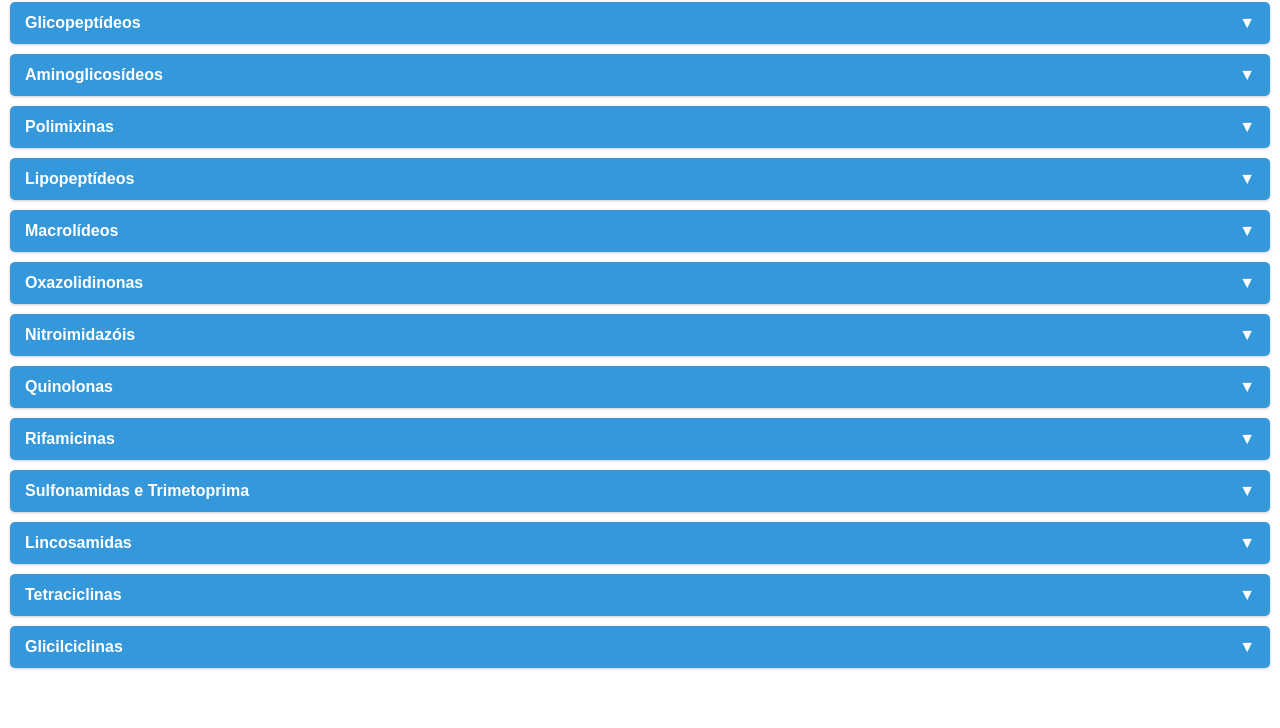
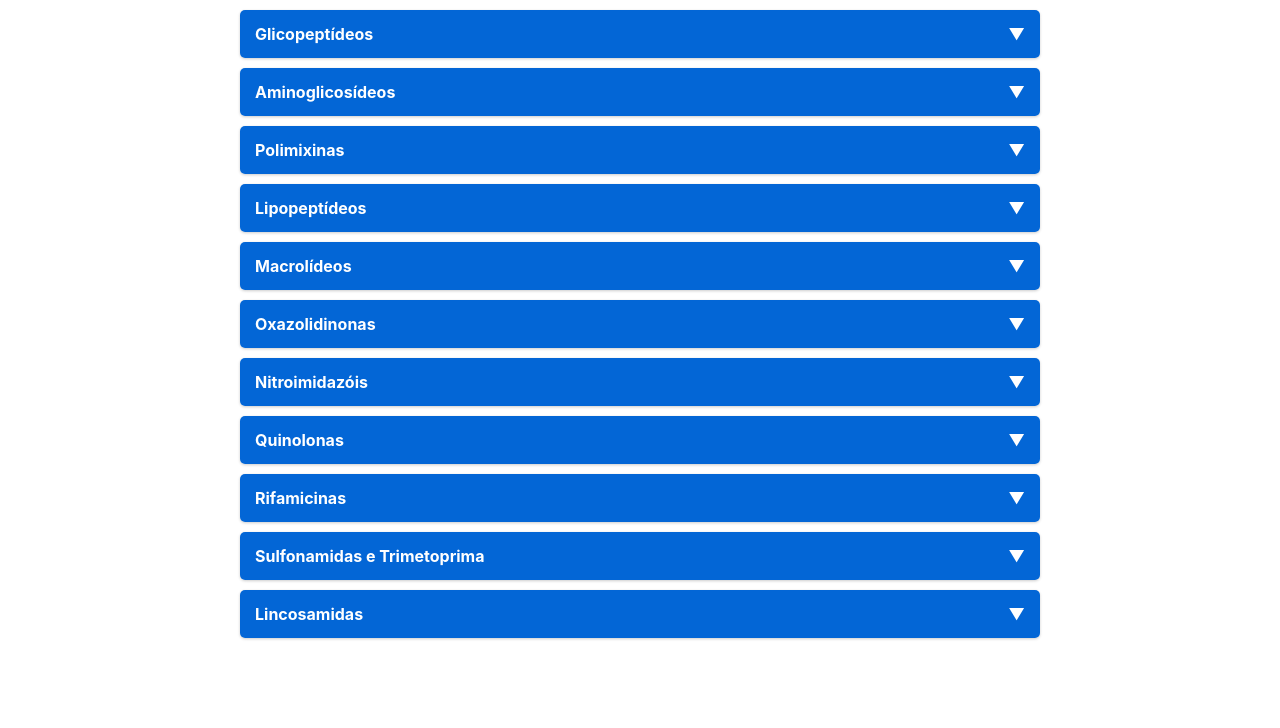
Before and after one commit to andrecortez89/atbnewsletter, a plain HTML site: page index.html in a window 1280 px wide. Shown: the part 72-800 px from the top of the page. Drawn offline with Linux system fonts and the light colour scheme.

Commit message:
Update index.html

```diff
--- a/index.html
+++ b/index.html
@@ -7,12 +7,15 @@
     <style>
         * {
             box-sizing: border-box;
-            font-family: Arial, sans-serif;
+            font-family: -apple-system, BlinkMacSystemFont, "Segoe UI", Roboto, Helvetica, Arial, sans-serif;
         }
 
         body {
             margin: 0;
             padding: 10px;
+            line-height: 1.5;
+            color: #24292e;
+            background-color: #fff;
         }
 
         h1 {
@@ -20,6 +23,11 @@
             color: #2c3e50;
             margin-bottom: 20px;
             font-size: 1.5rem;
+        }
+
+        .container {
+            max-width: 800px;
+            margin: 0 auto;
         }
 
         .accordion {
@@ -30,7 +38,7 @@
         }
 
         .accordion-header {
-            background-color: #3498db;
+            background-color: #0366d6;
             color: white;
             padding: 12px 15px;
             cursor: pointer;
@@ -41,7 +49,7 @@
         }
 
         .accordion-content {
-            background-color: #f9f9f9;
+            background-color: #f6f8fa;
             padding: 0;
             max-height: 0;
             overflow: hidden;
@@ -61,11 +69,11 @@
 
         .info-label {
             font-weight: bold;
-            color: #2c3e50;
+            color: #24292e;
         }
 
         .info-value {
-            color: #333;
+            color: #24292e;
         }
 
         .chevron {
@@ -75,15 +83,37 @@
         .active .chevron {
             transform: rotate(180deg);
         }
+
+        /* GitHub Pages specific styles */
+        footer {
+            margin-top: 30px;
+            text-align: center;
+            font-size: 0.8rem;
+            color: #6a737d;
+            padding: 10px;
+        }
+
+        @media print {
+            .accordion-content {
+                max-height: none !important;
+                padding: 15px !important;
+            }
+
+            .accordion-header {
+                background-color: #f1f1f1 !important;
+                color: #24292e !important;
+            }
+        }
     </style>
 </head>
 <body>
+    <div class="container">
         <h1>Classes de Antibióticos</h1>
 
         <div id="accordion-container">
             <!-- Glicopeptídeos -->
             <div class="accordion">
-            <div class="accordion-header">
+                <div class="accordion-header" onclick="toggleAccordion(this)">
                     Glicopeptídeos
                     <span class="chevron">▼</span>
                 </div>
@@ -112,7 +142,7 @@
 
             <!-- Aminoglicosídeos -->
             <div class="accordion">
-            <div class="accordion-header">
+                <div class="accordion-header" onclick="toggleAccordion(this)">
                     Aminoglicosídeos
                     <span class="chevron">▼</span>
                 </div>
@@ -141,7 +171,7 @@
 
             <!-- Polimixinas -->
             <div class="accordion">
-            <div class="accordion-header">
+                <div class="accordion-header" onclick="toggleAccordion(this)">
                     Polimixinas
                     <span class="chevron">▼</span>
                 </div>
@@ -170,7 +200,7 @@
 
             <!-- Lipopeptídeos -->
             <div class="accordion">
-            <div class="accordion-header">
+                <div class="accordion-header" onclick="toggleAccordion(this)">
                     Lipopeptídeos
                     <span class="chevron">▼</span>
                 </div>
@@ -199,7 +229,7 @@
 
             <!-- Macrolídeos -->
             <div class="accordion">
-            <div class="accordion-header">
+                <div class="accordion-header" onclick="toggleAccordion(this)">
                     Macrolídeos
                     <span class="chevron">▼</span>
                 </div>
@@ -228,7 +258,7 @@
 
             <!-- Oxazolidinonas -->
             <div class="accordion">
-            <div class="accordion-header">
+                <div class="accordion-header" onclick="toggleAccordion(this)">
                     Oxazolidinonas
                     <span class="chevron">▼</span>
                 </div>
@@ -257,7 +287,7 @@
 
             <!-- Nitroimidazóis -->
             <div class="accordion">
-            <div class="accordion-header">
+                <div class="accordion-header" onclick="toggleAccordion(this)">
                     Nitroimidazóis
                     <span class="chevron">▼</span>
                 </div>
@@ -286,7 +316,7 @@
 
             <!-- Quinolonas -->
             <div class="accordion">
-            <div class="accordion-header">
+                <div class="accordion-header" onclick="toggleAccordion(this)">
                     Quinolonas
                     <span class="chevron">▼</span>
                 </div>
@@ -315,7 +345,7 @@
 
             <!-- Rifamicinas -->
             <div class="accordion">
-            <div class="accordion-header">
+                <div class="accordion-header" onclick="toggleAccordion(this)">
                     Rifamicinas
                     <span class="chevron">▼</span>
                 </div>
@@ -344,7 +374,7 @@
 
             <!-- Sulfonamidas e Trimetoprima -->
             <div class="accordion">
-            <div class="accordion-header">
+                <div class="accordion-header" onclick="toggleAccordion(this)">
                     Sulfonamidas e Trimetoprima
                     <span class="chevron">▼</span>
                 </div>
@@ -373,7 +403,7 @@
 
             <!-- Lincosamidas -->
             <div class="accordion">
-            <div class="accordion-header">
+                <div class="accordion-header" onclick="toggleAccordion(this)">
                     Lincosamidas
                     <span class="chevron">▼</span>
                 </div>
@@ -395,56 +425,4 @@
                         <div class="info-value">Bacteriostático</div>
 
                         <div class="info-label">Foco Tecidual / Solubilidade:</div>
-                    <div class="info-value">Boa penetração em tecidos, incluindo ossos; lipossolúvel</div>
-                </div>
-            </div>
-        </div>
-
-        <!-- Tetraciclinas -->
-        <div class="accordion">
-            <div class="accordion-header">
-                Tetraciclinas
-                <span class="chevron">▼</span>
-            </div>
-            <div class="accordion-content">
-                <div class="info-grid">
-                    <div class="info-label">Mecanismo de Ação:</div>
-                    <div class="info-value">Inibição da síntese proteica (subunidade 30S)</div>
-
-                    <div class="info-label">Exemplos:</div>
-                    <div class="info-value">Doxiciclina, Minociclina</div>
-
-                    <div class="info-label">Uso Clínico:</div>
-                    <div class="info-value">Infecções respiratórias, pele, zoonoses</div>
-
-                    <div class="info-label">Toxicidade:</div>
-                    <div class="info-value">Fotossensibilidade, hepatotoxicidade, descoloração dentária</div>
-
-                    <div class="info-label">Farmacodinâmica:</div>
-                    <div class="info-value">Bacteriostático</div>
-
-                    <div class="info-label">Foco Tecidual / Solubilidade:</div>
-                    <div class="info-value">Boa penetração tecidual, exceto SNC; lipossolúvel</div>
-                </div>
-            </div>
-        </div>
-
-        <!-- Glicilciclinas -->
-        <div class="accordion">
-            <div class="accordion-header">
-                Glicilciclinas
-                <span class="chevron">▼</span>
-            </div>
-            <div class="accordion-content">
-                <div class="info-grid">
-                    <div class="info-label">Mecanismo de Ação:</div>
-                    <div class="info-value">Inibição da síntese proteica (subunidade 30S)</div>
-
-                    <div class="info-label">Exemplos:</div>
-                    <div class="info-value">Tigeciclina</div>
-
-                    <div class="info-label">Uso Clínico:</div>
-                    <div class="info-value">Infecções complicadas de pele, intra-abdominais</div>
-
-                    <div class="info-label">Toxicidade:</div>
-                    <div class="info-value">Náuseas, vômitos, hepatotoxicidade</div>
+                        <div class="info-value">Boa penetra
```
Lines whose indentation alone changed are shown as unchanged.
